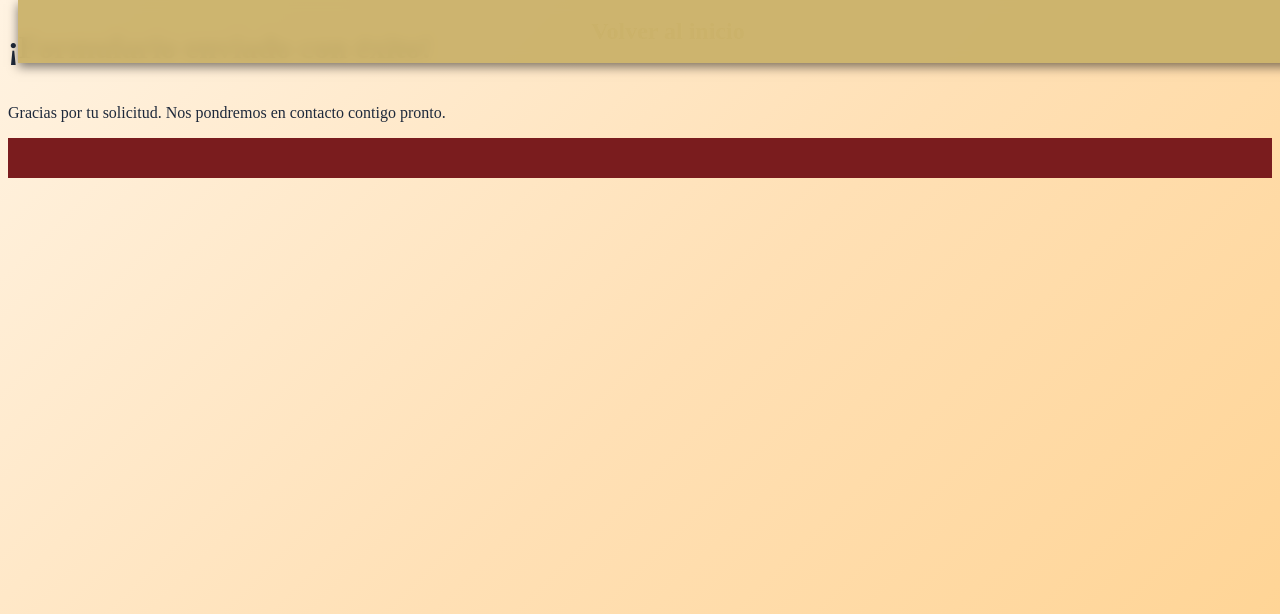
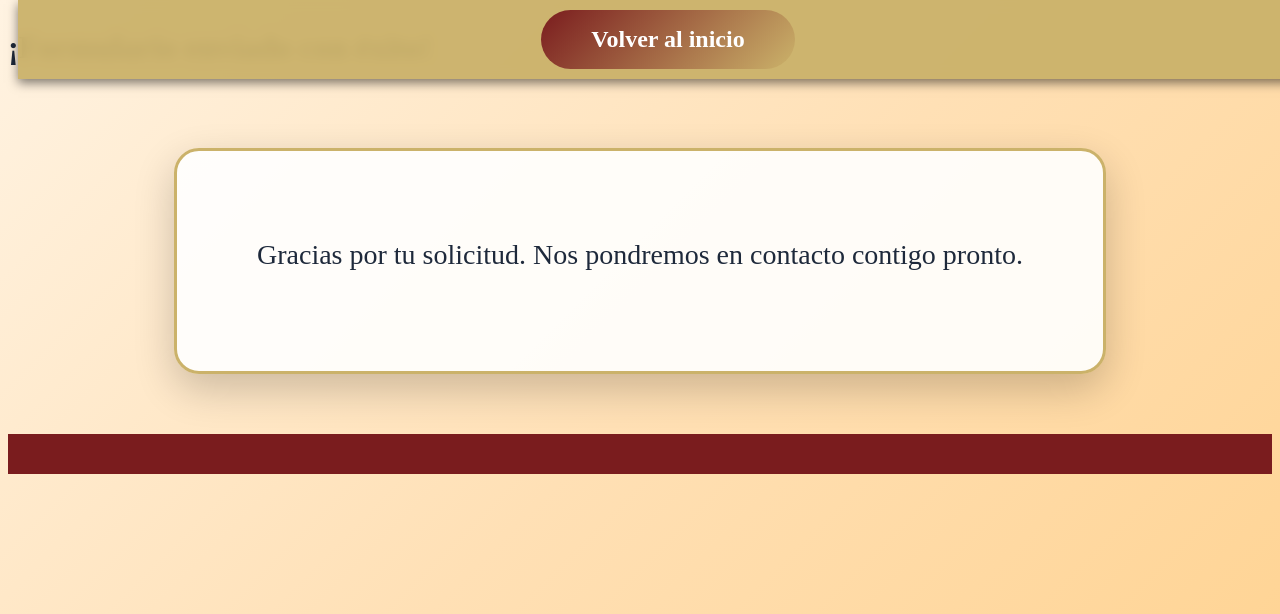
Before and after one commit to REFORMAT3R/Proyecto-grupal, a Flask app: page /confirmacion in a window 1280 px wide. Shown: the top 614 px of the page. Run offline with Flask 3, Linux system fonts and the light colour scheme; some libraries are stand-ins or nearby versions.

Commit message:
Diseño pagina confirmacion

```diff
--- a/static/css/nuevostyles.css
+++ b/static/css/nuevostyles.css
@@ -375,3 +375,44 @@ footer a:hover {
   transform: scale(1.05);
   box-shadow: 0 8px 25px rgba(203, 178, 106, 0.6);
 }
+/* Confirmacion */
+#Gracias {
+  display: flex;
+  justify-content: center;
+  align-items: center;
+  margin: 60px auto;
+}
+
+#Gracias section {
+  background-color: rgba(255, 255, 255, 0.9);
+  padding: 60px 80px;
+  border-radius: 25px;
+  border: 3px solid #CBB26A;
+  box-shadow: 0 15px 40px rgba(0, 0, 0, 0.2);
+  text-align: center;
+  animation: fadeInSection 1.5s ease;
+}
+
+#Gracias p {
+  font-size: 28px;
+  color: #1E293B;
+  margin-bottom: 40px;
+}
+
+/* Enlace volver al inicio */
+#enlace-inicio a {
+  display: inline-block;
+  background: linear-gradient(135deg, #7A1C1E, #CBB26A);
+  color: #ffffff;
+  font-size: 24px;
+  padding: 16px 50px;
+  border-radius: 35px;
+  text-decoration: none;
+  font-weight: 700;
+  transition: transform 0.3s ease, box-shadow 0.3s ease;
+}
+
+#enlace-inicio a:hover {
+  transform: scale(1.08);
+  box-shadow: 0 10px 30px rgba(203, 178, 106, 0.7);
+}
```
